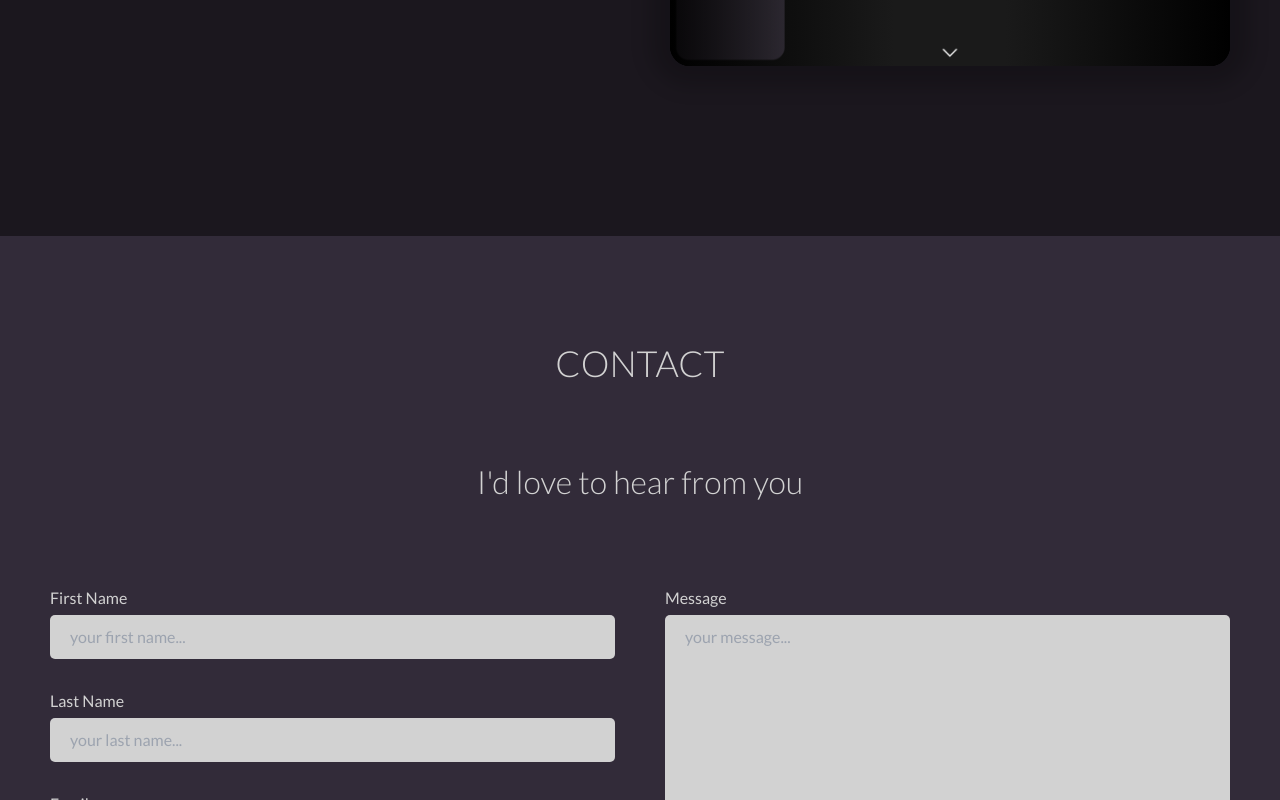
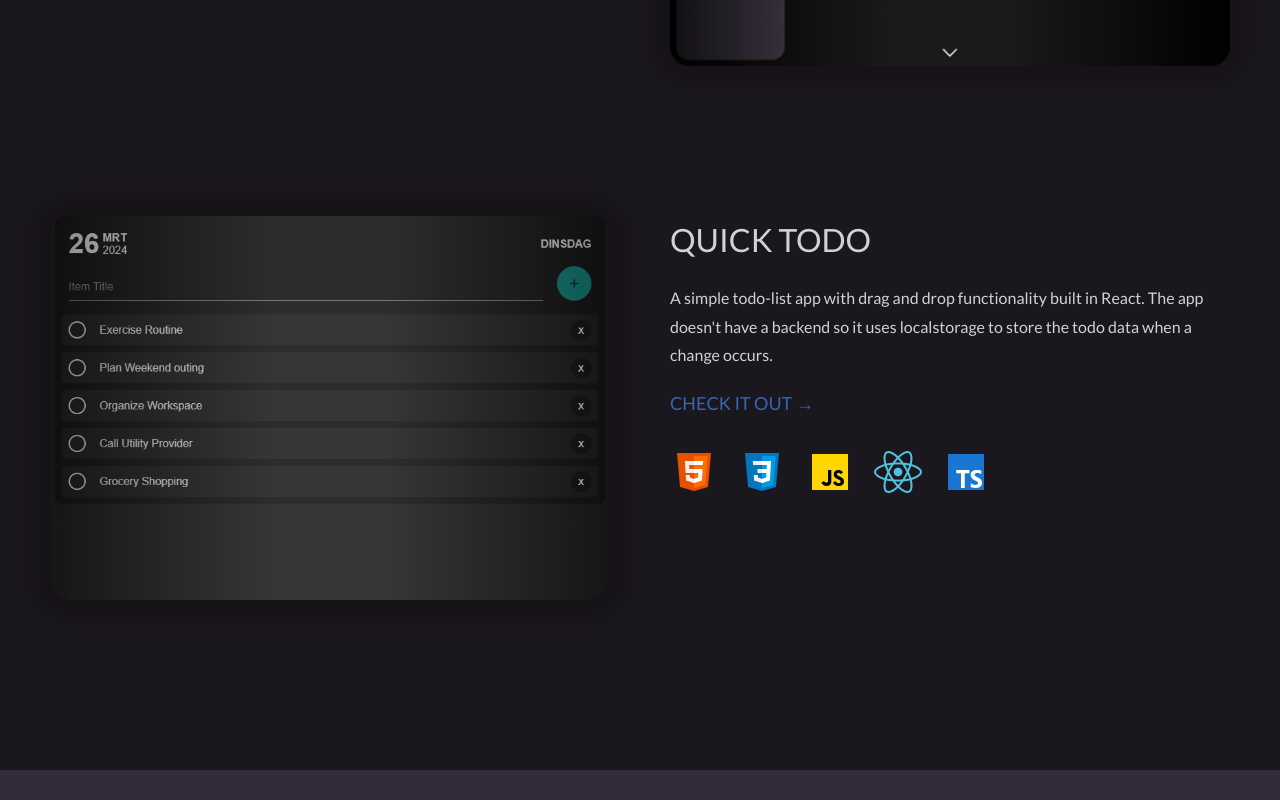
Before and after one commit to thomasmestdagh/thomasmestdagh.github.io, a Next.js app: page / in a window 1280 px wide. Shown: the part 3034-3834 px from the top of the page. Built offline with nearby package versions, Linux system fonts and the light colour scheme.

Commit message:
added portfolio project

```diff
--- a/src/app/components/PreviewBox.module.css
+++ b/src/app/components/PreviewBox.module.css
@@ -21,10 +21,10 @@
   width: 100%;
   background: linear-gradient(
     to right,
-    rgba(0, 0, 0, 0.7) 0%,
+    rgba(0, 0, 0, 0.3) 0%,
     rgba(255, 255, 255, 0.1) 40%,
     rgba(255, 255, 255, 0.1) 60%,
-    rgba(0, 0, 0, 0.7) 100%
+    rgba(0, 0, 0, 0.3) 100%
   );
 
   pointer-events: none;
--- a/src/app/components/Projects.tsx
+++ b/src/app/components/Projects.tsx
@@ -35,6 +35,24 @@ export default function Projects() {
         currently working on. Don&apos;t forget to play some Pacman while
         you&apos;re here.
       </Project>
+      <Project
+        name="QUICK TODO"
+        screenshot="images/quick-todo.png"
+        technologies={[
+          "html",
+          "css",
+          "javascript",
+          "react",
+          "typescript",
+          "vite",
+        ]}
+        url="https://quick-todo-react.netlify.app/"
+        flipped={false}
+      >
+        A simple todo-list app with drag and drop functionality built in React.
+        The app doesn't have a backend so it uses localstorage to store the todo
+        data when a change occurs.
+      </Project>
     </div>
   );
 }
```
Also changed, not shown: public/images/quick-todo.png (added).
